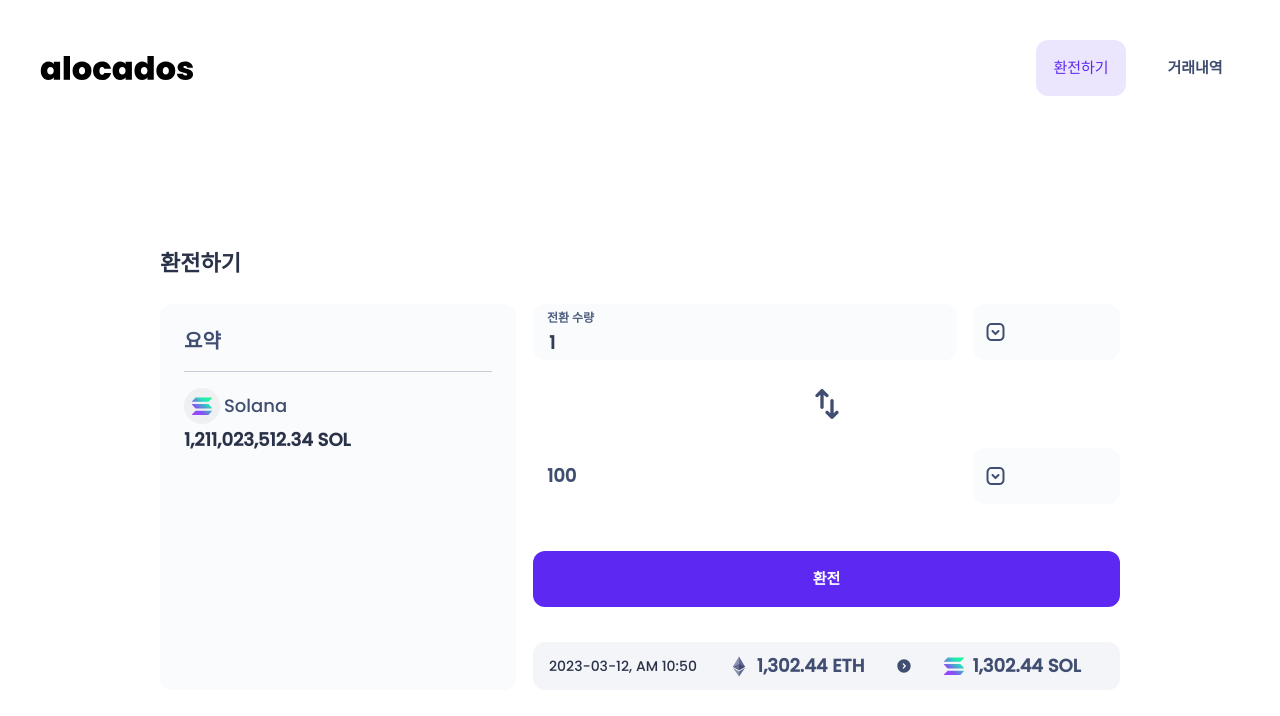
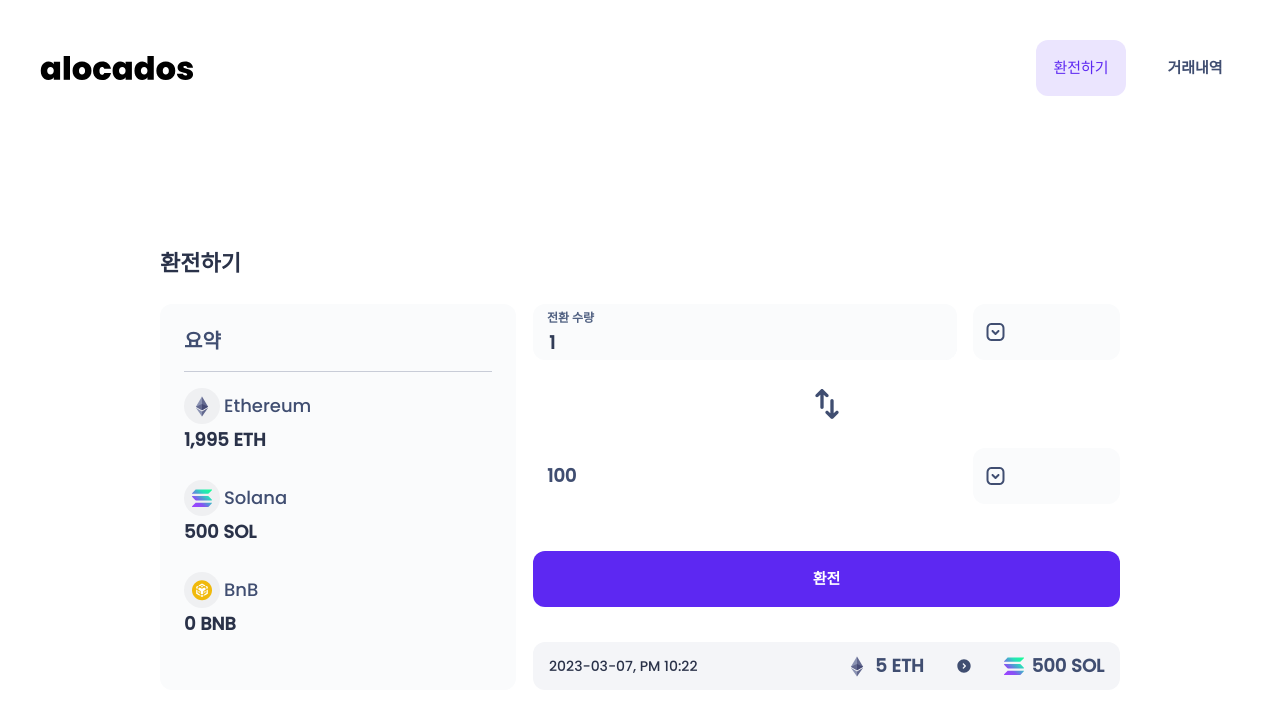
Before and after one commit to jaewook-jeong/alocados-frontend-task, a React (Vite) app: page / in a window 1280 px wide. Shown: the top 716 px of the page. Built offline with nearby package versions, Linux system fonts and the light colour scheme; a web font is replaced by a local one.

Commit message:
[FEAT] 동작 구현 part 1

```diff
--- a/package.json
+++ b/package.json
@@ -12,7 +12,8 @@
     "react": "^18.2.0",
     "react-dom": "^18.2.0",
     "react-router-dom": "^6.10.0",
-    "styled-components": "^5.3.9"
+    "styled-components": "^5.3.9",
+    "zustand": "^4.3.7"
   },
   "devDependencies": {
     "@types/react": "^18.0.28",
--- a/src/components/ExchangeHistory/ExchangeHistory.styled.ts
+++ b/src/components/ExchangeHistory/ExchangeHistory.styled.ts
@@ -4,6 +4,7 @@ import styled from "styled-components";
 const LatestHistory = styled.div`
   display: flex;
   flex-direction: row;
+  justify-content: space-between;
   align-items: center;
   column-gap: 32px;
   padding: 8px 16px;
--- a/src/components/ExchangeHistory/index.tsx
+++ b/src/components/ExchangeHistory/index.tsx
@@ -1,19 +1,24 @@
 import Icons from '@assets/svg';
 import * as Styled from './ExchangeHistory.styled';
+import { ExchangeHistory as ExchangeHistoryProps } from 'types/crypto';
+import { CRYPTO_DETAIL } from 'constants/crypto';
 
-const ExchangeHistory = () => {
+const ExchangeHistory = ({ data }: { data: ExchangeHistoryProps }) => {
+  const fromInfo = CRYPTO_DETAIL[data.fromId];
+  const toInfo = CRYPTO_DETAIL[data.toId];
+
   return (
     <Styled.LatestHistory>
-      <Styled.Time>2023-03-12, AM 10:50</Styled.Time>
+      <Styled.Time>{data.time}</Styled.Time>
       <Styled.AmountWrapper>
         <Styled.CrypAmount>
-          <Icons.Ethereum />
-          1,302.44 ETH
+          <fromInfo.Icon />
+          {`${data.amount} ${fromInfo.currencySymbol}`}
         </Styled.CrypAmount>
         <Icons.Right />
         <Styled.CrypAmount>
-          <Icons.Solana />
-          1,302.44 SOL
+          <toInfo.Icon />
+          {`${data.amount * data.rate} ${toInfo.currencySymbol}`}
         </Styled.CrypAmount>
       </Styled.AmountWrapper>
     </Styled.LatestHistory>
--- /dev/null
+++ b/src/constants/crypto.ts
@@ -0,0 +1,23 @@
+import { Crypto, CryptoType } from "types/crypto";
+import Icons from '@assets/svg';
+
+export const CRYPTO_DETAIL: { [K in CryptoType]: Crypto } = {
+  "Solana": {
+    id: "Solana",
+    name: "Solana",
+    currencySymbol: "SOL",
+    Icon: Icons.Solana,
+  },
+  "Ethereum": {
+    id: "Ethereum",
+    name: "Ethereum",
+    currencySymbol: "ETH",
+    Icon: Icons.Ethereum,
+  },
+  "BnB": {
+    id: "BnB",
+    name: "BnB",
+    currencySymbol: "BNB",
+    Icon: Icons.Bnb,
+  }
+};
--- a/src/constants/index.ts
+++ b/src/constants/index.ts
@@ -1 +1,2 @@
 export * from './ROUTES';
+export * from './typhograp';
--- /dev/null
+++ b/src/store/useExchangeStore.tsx
@@ -0,0 +1,55 @@
+import { ExchangeHistory, Wallet } from 'types/crypto';
+import { create } from 'zustand';
+import { devtools } from 'zustand/middleware';
+
+export type ExchangeStore = {
+  history: ExchangeHistory[];
+  wallet: Wallet;
+  actions: {
+    exchange: (data: ExchangeHistory) => void;
+  };
+};
+
+const useExchangeStore = create(
+  devtools<ExchangeStore>((setState, getState) => ({
+    history: [
+      {
+        id: 'hello_world',
+        time: '2023-03-07, PM 10:22',
+        fromId: 'Ethereum',
+        toId: 'Solana',
+        amount: 5,
+        rate: 100,
+      },
+    ],
+    wallet: [
+      {
+        id: 'Ethereum',
+        amount: 1995,
+      },
+      {
+        id: 'Solana',
+        amount: 500,
+      },
+      {
+        id: 'BnB',
+        amount: 0,
+      },
+    ],
+    actions: {
+      exchange: (data) => {
+        if (data.fromId === data.toId) {
+          throw new Error('같은 코인끼리 환전할 수 없습니다.');
+        }
+        const { history } = getState();
+        setState({
+          history: [...history, { ...data }],
+        });
+      },
+    },
+  })),
+);
+
+export default useExchangeStore;
+
+export const useExchangeActions = () => useExchangeStore((state) => state.actions);
--- a/src/templates/exchange-history/ExchangeHistory.styled.ts
+++ b/src/templates/exchange-history/ExchangeHistory.styled.ts
@@ -19,6 +19,7 @@ const TableHeader = styled.div`
   padding: 8px 16px;
   background: var(--light-shade-100);
   border-radius: 12px;
+  margin-bottom: 8px;
 `;
 
 const HeaderTime = styled.div`
@@ -36,10 +37,17 @@ const HeaderAmount = styled.div`
   color: var(--light-shade-900);
 `;
 
+const ListWrapper = styled.div`
+  display: flex;
+  flex-direction: column;
+  row-gap: 8px;
+`;
+
 export {
   Wrapper,
   Title,
   TableHeader,
   HeaderAmount,
   HeaderTime,
+  ListWrapper,
 }
--- a/src/templates/exchange-history/index.tsx
+++ b/src/templates/exchange-history/index.tsx
@@ -1,8 +1,12 @@
 import BodyLayout from '@comp/BodyLayout';
 import Icons from '@assets/svg';
 import * as Styled from './ExchangeHistory.styled';
+import useExchangeStore from 'store/useExchangeStore';
+import ExchangeHistory from '@comp/ExchangeHistory';
 
 const ExchangeHistoryList = () => {
+  const history = useExchangeStore((state) => state.history);
+
   return (
     <BodyLayout $maxWidth={634}>
       <Styled.Title>환전 내역</Styled.Title>
@@ -12,6 +16,11 @@ const ExchangeHistoryList = () => {
         </Styled.HeaderTime>
         <Styled.HeaderAmount>환전금액</Styled.HeaderAmount>
       </Styled.TableHeader>
+      <Styled.ListWrapper>
+        {history.map((data) => (
+          <ExchangeHistory data={data} />
+        ))}
+      </Styled.ListWrapper>
     </BodyLayout>
   );
 };
--- a/src/templates/exchange/ExchangeTable/index.tsx
+++ b/src/templates/exchange/ExchangeTable/index.tsx
@@ -4,9 +4,12 @@ import Input from '@comp/Input';
 import * as Styled from './ExchangeTable.styled';
 import Dropdown from '@comp/Dropdown';
 import ExchangeHistory from '@comp/ExchangeHistory';
+import useExchangeStore from 'store/useExchangeStore';
 
 const ExchangeTable = () => {
   const [value, setValue] = useState('1');
+  const latestHistory = useExchangeStore((state) => state.history[state.history.length - 1]);
+  const wallet = useExchangeStore((state) => state.wallet);
 
   return (
     <Styled.Wrapper>
@@ -22,7 +25,7 @@ const ExchangeTable = () => {
         </Styled.Row>
       </Styled.Table>
       <Styled.ExchangeButton>환전</Styled.ExchangeButton>
-      <ExchangeHistory />
+      <ExchangeHistory data={latestHistory} />
     </Styled.Wrapper>
   );
 };
--- a/src/templates/exchange/HasCoins/index.tsx
+++ b/src/templates/exchange/HasCoins/index.tsx
@@ -1,21 +1,28 @@
-import Icons from '@assets/svg';
 import * as Styled from './HasCoins.styled';
+import useExchangeStore from 'store/useExchangeStore';
+import { CRYPTO_DETAIL } from 'constants/crypto';
 
 const HasCoins = () => {
+  const wallet = useExchangeStore((state) => state.wallet);
   return (
     <Styled.LeftInfo>
       <Styled.LeftInfoTitle>요약</Styled.LeftInfoTitle>
       <Styled.Bar />
       <Styled.LeftInfoBody>
-        <div>
-          <Styled.CryptocurrencySummary>
-            <Styled.CryptocurrencyIcon>
-              <Icons.Solana />
-            </Styled.CryptocurrencyIcon>
-            <div>Solana</div>
-          </Styled.CryptocurrencySummary>
-          <Styled.CryptocurrencyPrice>1,211,023,512.34 SOL</Styled.CryptocurrencyPrice>
-        </div>
+        {wallet.map(({ id, amount }) => {
+          const { Icon, name, currencySymbol } = CRYPTO_DETAIL[id];
+          return (
+            <div key={`wallet_${id}`}>
+              <Styled.CryptocurrencySummary>
+                <Styled.CryptocurrencyIcon>
+                  <Icon />
+                </Styled.CryptocurrencyIcon>
+                <div>{name}</div>
+              </Styled.CryptocurrencySummary>
+              <Styled.CryptocurrencyPrice>{`${amount.toLocaleString()} ${currencySymbol}`}</Styled.CryptocurrencyPrice>
+            </div>
+          );
+        })}
       </Styled.LeftInfoBody>
     </Styled.LeftInfo>
   );
--- /dev/null
+++ b/src/types/crypto.ts
@@ -0,0 +1,27 @@
+import { FunctionComponent } from "react";
+
+export type CryptoType = 'Solana' | 'Ethereum' | 'BnB';
+
+export type Crypto = {
+  id: CryptoType;
+  name: CryptoType;
+  currencySymbol: string;
+  Icon: FunctionComponent;
+};
+
+export type Amount = {
+  amount: number;
+};
+
+export type Wallet = ({
+  id: CryptoType;
+} & Amount)[];
+
+export type ExchangeHistory = {
+  id: string;
+  fromId: CryptoType;
+  toId: CryptoType;
+  rate: number;
+  amount: number;
+  time: string;
+};
```
Also changed, not shown: src/constants/Rate.ts (added, +20 -0 lines), 1 other file (tests, documents, lock files or other folders).
